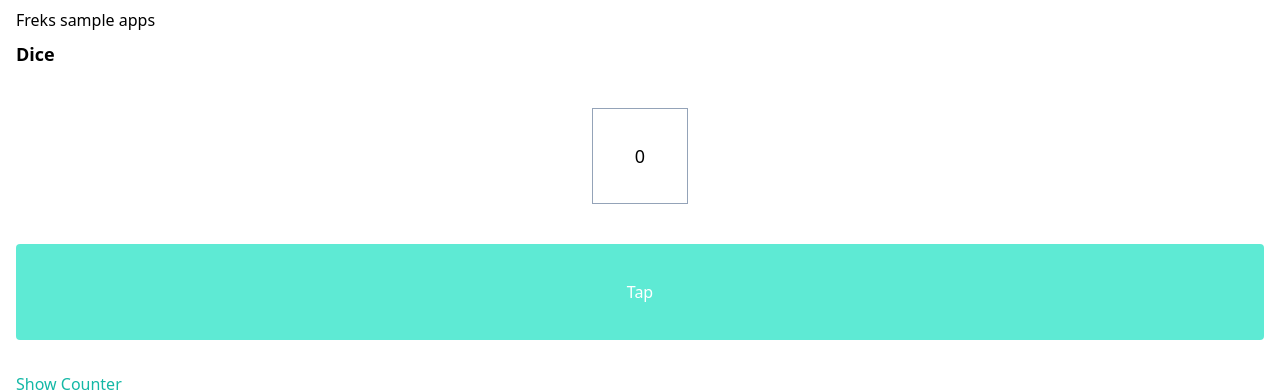
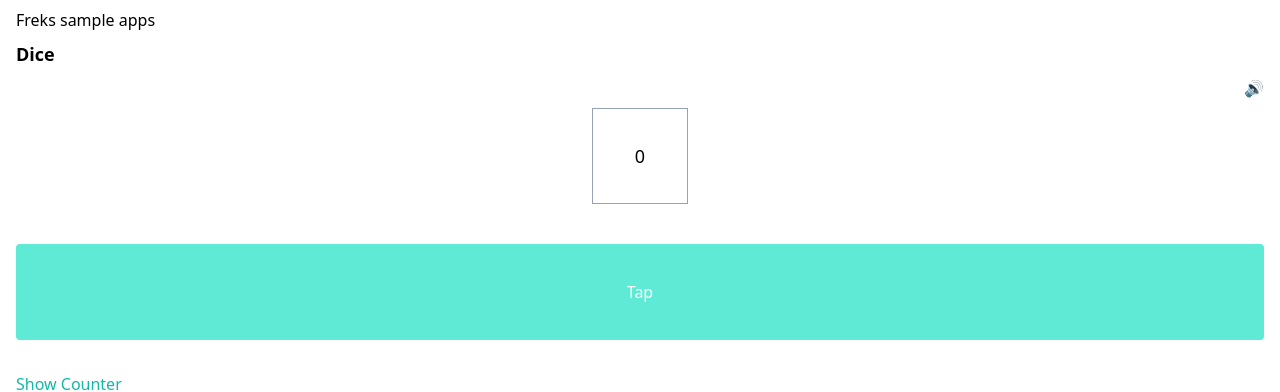
Before and after one commit to shoji-k/react-apps, a React (Create React App) app: page /dice in a window 1280 px wide. Shown: the top 392 px of the page. Built offline with nearby package versions, Linux system fonts and the light colour scheme.

Commit message:
put sound icon

```diff
--- a/src/components/organisms/Dice/PlayGround.tsx
+++ b/src/components/organisms/Dice/PlayGround.tsx
@@ -44,17 +44,19 @@ export const DicePlayground: React.FC<Props> = ({ max, sound, setResult }) => {
   const makeSound = (type: "rolling" | "finish") => {
     if (!sound) return;
 
-    const source = type === "rolling" ? "/sound/rolling.mp3" : "/sound/jajan.mp3";
+    const source =
+      type === "rolling" ? "/sound/rolling.mp3" : "/sound/jajan.mp3";
     const audio = new Audio(source);
     audio.play();
   };
 
   return (
-    <>
+    <div className="relative">
+      <div className="absolute right-0">{sound ? "🔊" : "🔇"}</div>
       <div className="pt-8 pb-10 flex justify-center">
         <Dice rolling={rolling} dice={dice} />
       </div>
-      <div className="">
+      <div>
         <button
           className="rounded bg-teal-300 text-white w-full h-24"
           onClick={handleClick}
@@ -63,6 +65,6 @@ export const DicePlayground: React.FC<Props> = ({ max, sound, setResult }) => {
           Tap
         </button>
       </div>
-    </>
+    </div>
   );
 };
```
